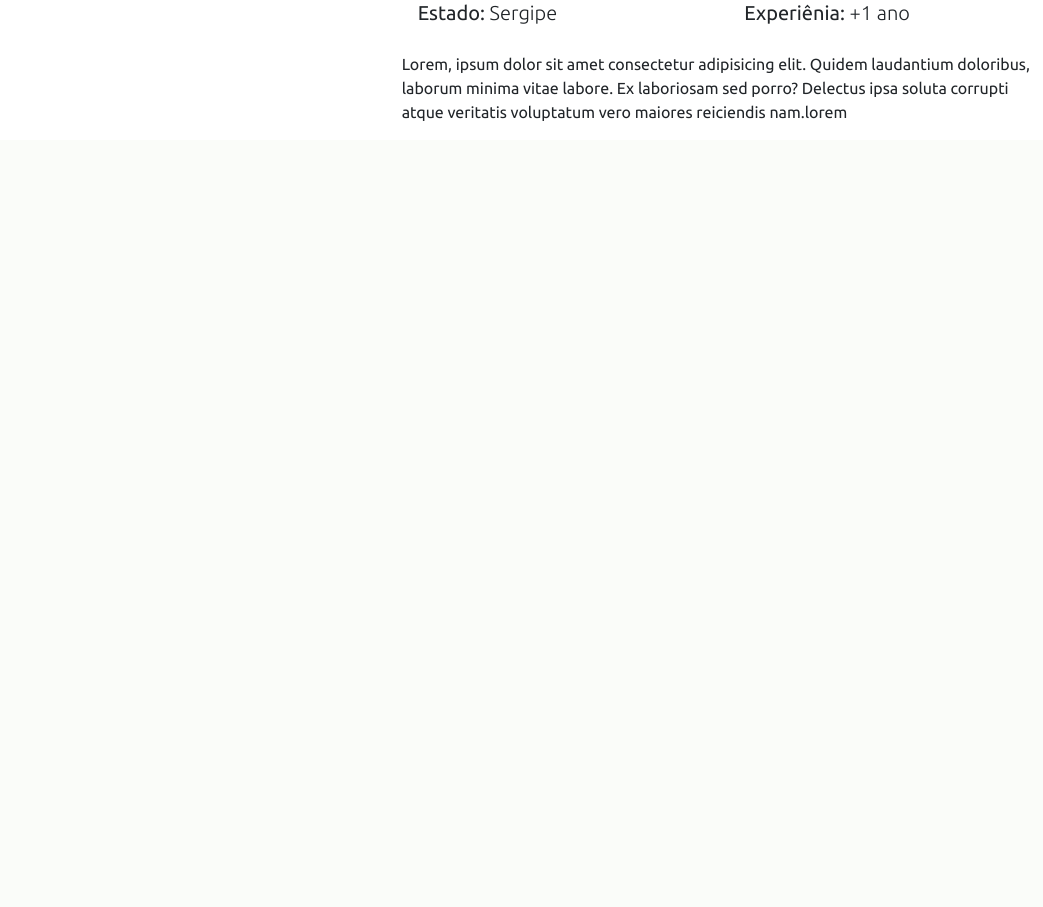
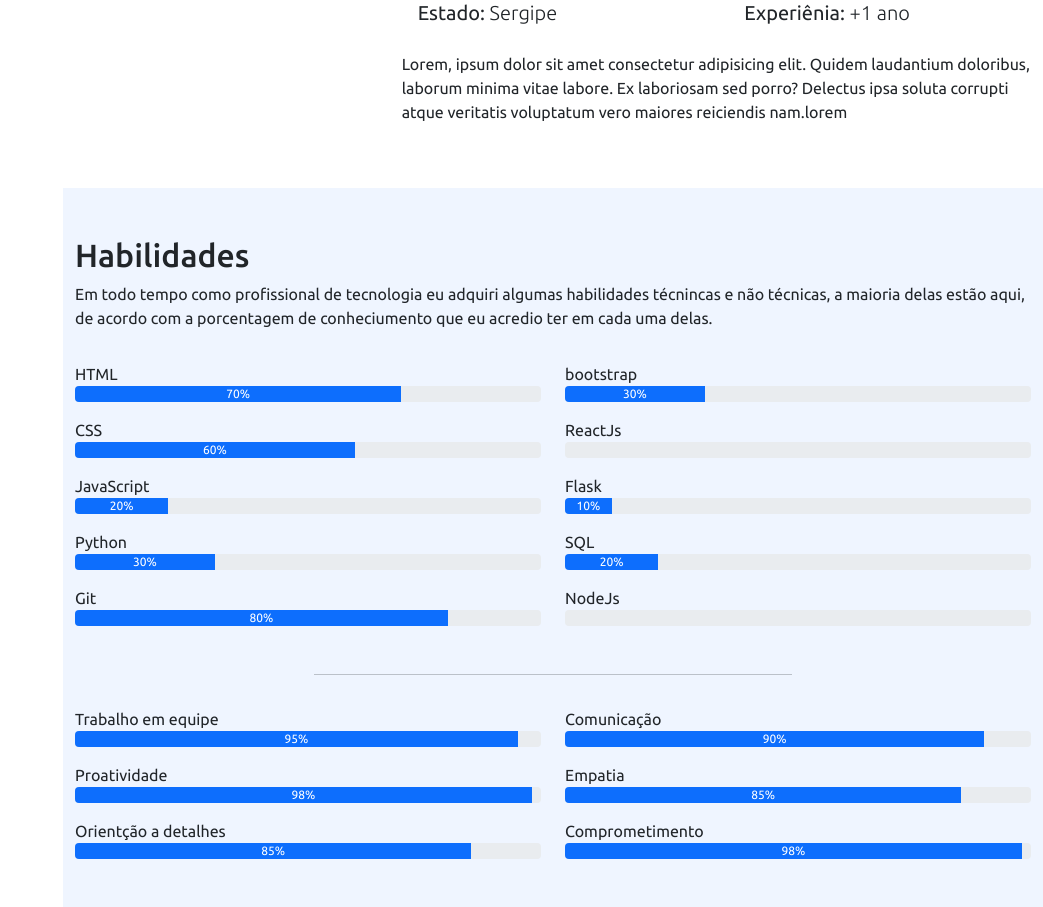
Before and after one commit to danielfeitosa4/portfolio, a Flask app: page / in a window 1280 px wide. Shown: the part 1399-2306 px from the top of the page, without its empty margins (237-1280 px from the left). Before the commit the page ends 1520 px from the top, so only its background shows below. Run offline with Flask 2, Linux system fonts and the light colour scheme; some libraries are stand-ins or nearby versions.

Commit message:
section de habilidades

```diff
--- a/static/style.css
+++ b/static/style.css
@@ -185,3 +185,7 @@ i.menu-mobile {
 *::-webkit-scrollbar-thumb {
   background-color: #212529;
 }
+
+.section-bg {
+  background-color: #eff5ff;
+}
--- a/templates/index.html
+++ b/templates/index.html
@@ -50,7 +50,7 @@
           </a>
         </li>
         <li class="nav-item">
-          <a class="nav-link" href="#">
+          <a class="nav-link" href="#habilidades">
             <i class="bi bi-list-check"></i>
             Habilidades
           </a>
@@ -152,6 +152,109 @@
       </div>
     </section>
 
+    <section id="habilidades" class="mt-5 section-bg">
+        <div class="container pb-5">
+          <h2 class="pt-5">Habilidades</h2>
+          <p>Em todo tempo como profissional de tecnologia eu adquiri algumas habilidades técnincas e não técnicas, a maioria delas estão aqui, de acordo com a porcentagem de conheciumento que eu acredio ter em cada uma delas.</p>
+
+          <div class="row">
+            <div class="col-md-6">
+              <p class="mt-3 mb-0">HTML</p>
+              <div class="progress">
+                <div class="progress-bar" role="progressbar" style="width: 70%;" aria-valuenow="70" aria-valuemin="0" aria-valuemax="100">70%</div>
+              </div>
+
+              <p class="mt-3 mb-0">CSS</p>
+              <div class="progress">
+                <div class="progress-bar" role="progressbar" style="width: 60%;" aria-valuenow="60" aria-valuemin="0" aria-valuemax="100">60%</div>
+              </div>
+
+              <p class="mt-3 mb-0">JavaScript</p>
+              <div class="progress">
+                <div class="progress-bar" role="progressbar" style="width: 20%;" aria-valuenow="20" aria-valuemin="0" aria-valuemax="100">20%</div>
+              </div>
+
+              <p class="mt-3 mb-0">Python</p>
+              <div class="progress">
+                <div class="progress-bar" role="progressbar" style="width: 30%;" aria-valuenow="30" aria-valuemin="0" aria-valuemax="100">30%</div>
+              </div>
+
+              <p class="mt-3 mb-0">Git</p>
+              <div class="progress">
+                <div class="progress-bar" role="progressbar" style="width: 80%;" aria-valuenow="80" aria-valuemin="0" aria-valuemax="100">80%</div>
+              </div>
+            </div>
+
+            <div class="col-md-6">
+              <p class="mt-3 mb-0">bootstrap</p>
+              <div class="progress">
+                <div class="progress-bar" role="progressbar" style="width: 30%;" aria-valuenow="30" aria-valuemin="0" aria-valuemax="100">30%</div>
+              </div>
+
+              <p class="mt-3 mb-0">ReactJs</p>
+              <div class="progress">
+                <div class="progress-bar" role="progressbar" style="width: 0%;" aria-valuenow="0" aria-valuemin="0" aria-valuemax="100">0%</div>
+              </div>
+
+              <p class="mt-3 mb-0">Flask</p>
+              <div class="progress">
+                <div class="progress-bar" role="progressbar" style="width: 10%;" aria-valuenow="10" aria-valuemin="0" aria-valuemax="100">10%</div>
+              </div>
+
+              <p class="mt-3 mb-0">SQL</p>
+              <div class="progress">
+                <div class="progress-bar" role="progressbar" style="width: 20%;" aria-valuenow="20" aria-valuemin="0" aria-valuemax="100">20%</div>
+              </div>
+
+              <p class="mt-3 mb-0">NodeJs</p>
+              <div class="progress">
+                <div class="progress-bar" role="progressbar" style="width: 0%;" aria-valuenow="0" aria-valuemin="0" aria-valuemax="100">0%</div>
+              </div>
+
+            </div>
+          </div>
+
+          <hr class="w-50 me-auto ms-auto mt-5">
+
+          <div class="row">
+            <div class="col-md-6">
+              <p class="mt-3 mb-0">Trabalho em equipe</p>
+              <div class="progress">
+                <div class="progress-bar" role="progressbar" style="width: 95%;" aria-valuenow="95" aria-valuemin="0" aria-valuemax="100">95%</div>
+              </div>
+
+              <p class="mt-3 mb-0">Proatividade</p>
+              <div class="progress">
+                <div class="progress-bar" role="progressbar" style="width: 98%;" aria-valuenow="98" aria-valuemin="0" aria-valuemax="100">98%</div>
+              </div>
+
+              <p class="mt-3 mb-0">Orientção a detalhes</p>
+                <div class="progress">
+                  <div class="progress-bar" role="progressbar" style="width: 85%;" aria-valuenow="85" aria-valuemin="0" aria-valuemax="100">85%</div>
+                </div>
+            </div>
+
+            <div class="col-md-6">
+              <p class="mt-3 mb-0">Comunicação</p>
+              <div class="progress">
+                <div class="progress-bar" role="progressbar" style="width: 90%;" aria-valuenow="90" aria-valuemin="0" aria-valuemax="100">90%</div>
+              </div>
+
+              <p class="mt-3 mb-0">Empatia</p>
+              <div class="progress">
+                <div class="progress-bar" role="progressbar" style="width: 85%;" aria-valuenow="85" aria-valuemin="0" aria-valuemax="100">85%</div>
+              </div>
+
+              <p class="mt-3 mb-0">Comprometimento</p>
+              <div class="progress">
+                <div class="progress-bar" role="progressbar" style="width: 98%;" aria-valuenow="98" aria-valuemin="0" aria-valuemax="100">98%</div>
+              </div>
+            </div>
+          </div>
+
+        </div>
+    </section>
+
   </main>
 
 
```
